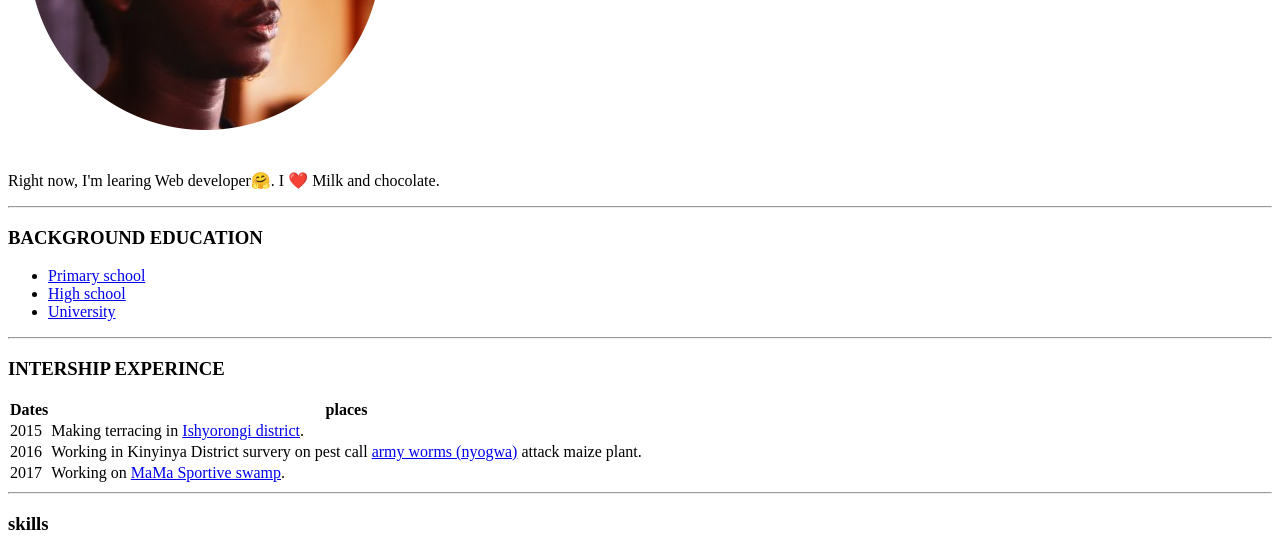
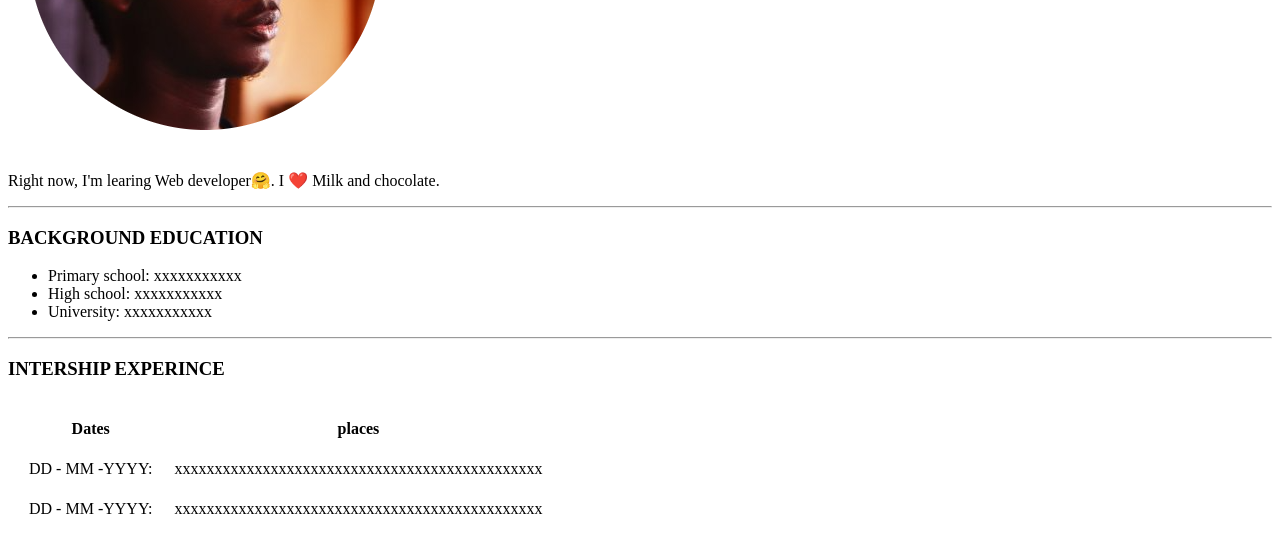
Before and after one commit to Hakizimana-Clement/cv, a plain HTML site: page index.html in a window 1280 px wide. Shown: the part 251-787 px from the top of the page. Drawn offline with Linux system fonts and the light colour scheme.

Commit message:
Update index.html

```diff
--- a/index.html
+++ b/index.html
@@ -5,9 +5,10 @@
     <meta http-equiv="X-UA-Compatible" content="IE=edge">
     <meta name="viewport" content="width=device-width, initial-scale=1.0">
     <title>Clement's personal website</title>
+    <link rel="stylesheet" href="css/styles.css">
 </head>
+
 <body>
-
     <table cellspacing="20">
         <tr>
             <td><img src="images/clement.png" alt="Clement profile picture"></td>
@@ -31,16 +32,15 @@
     <h3>BACKGROUND EDUCATION</h3>
 
     <ul>
-        <li> <a href="https://www.google.com/maps/place/Groupe+Secondaire+Gisozi+I/@-1.9226616,30.0707953,757m/data=!3m1!1e3!4m9!1m2!2m1!1sgroup+social+gisozi+i!3m5!1s0x19dca153a582ae6d:0x23e9abc8b1a90e67!8m2!3d-1.9225653!4d30.073905!15sChVncm91cCBzb2NpYWwgZ2lzb3ppIGmSAQ1taWRkbGVfc2Nob29s">Primary school</a>  </li>
-
-        <li><a href="https://idbkabarondo.com/">High school</a></li>
-        <li> <a href="https://utab.ac.rw/">University</a> </li>
+        <li>Primary school: xxxxxxxxxxx</li>
+        <li>High school: xxxxxxxxxxx</a></li>
+        <li>University: xxxxxxxxxxx</a> </li>
     </ul>
     <hr>
 
     <h3>INTERSHIP EXPERINCE</h3>
 
-    <table cellspacing="1">
+    <table cellspacing="20">
         <thead>
            <tr>
                 <th>Dates</th>
@@ -49,29 +49,29 @@
         </thead>
         <tr>
             <td>
-                2015
+                DD - MM -YYYY:
             </td>
 
             <td>
-                Making terracing in <a href="https://en.wikipedia.org/wiki/Shyorongi">Ishyorongi district</a>.
+                xxxxxxxxxxxxxxxxxxxxxxxxxxxxxxxxxxxxxxxxxxxxxx
             </td>
         </tr>
 
         <tr>
             <td>
-                2016
+                DD - MM -YYYY:
             </td>
 
             <td>
-                Working in Kinyinya District survery on pest call <a href="https://vikaspedia.in/agriculture/crop-production/integrated-pest-managment/ipm-for-cerels/identification-and-management-of-fall-armyworm"> army worms (nyogwa)</a> attack maize plant.
+                xxxxxxxxxxxxxxxxxxxxxxxxxxxxxxxxxxxxxxxxxxxxxx
             </td>
         </tr>
 
 
         <tr>
-            <td>2017</td>
+            <td>DD - MM -YYYY:</td>
 
-            <td>Working on <a href="https://www.google.com/maps/place/1%C2%B056'02.1%22S+30%C2%B005'13.5%22E/@-1.9339091,30.0870741,17z/data=!3m1!4b1!4m5!3m4!1s0x0:0x596fd0aa7a15f9dd!8m2!3d-1.9339091!4d30.0870741">MaMa Sportive swamp</a>. </td>
+            <td>xxxxxxxxxxxxxxxxxxxxxxxxxxxxxxxxxxxxxxxxxxxxxx </td>
         </tr>
     </table>
 
@@ -79,7 +79,7 @@
 
     <h3>skills</h3>
 
-    <table cellspacing="10px">
+    <table cellspacing="20">
         <tr>
             <td>Photo-Edit:</td>
             <td>⭐⭐⭐⭐⭐</td>
@@ -107,7 +107,7 @@
     </table>
     <hr>
      <a href="hobbies.html">Hobbies</a>
-     <a href="contact_me.html">Contact me</a>
+     <a href="contact-me.html">Contact me</a><br><br>
 
 
 
```
